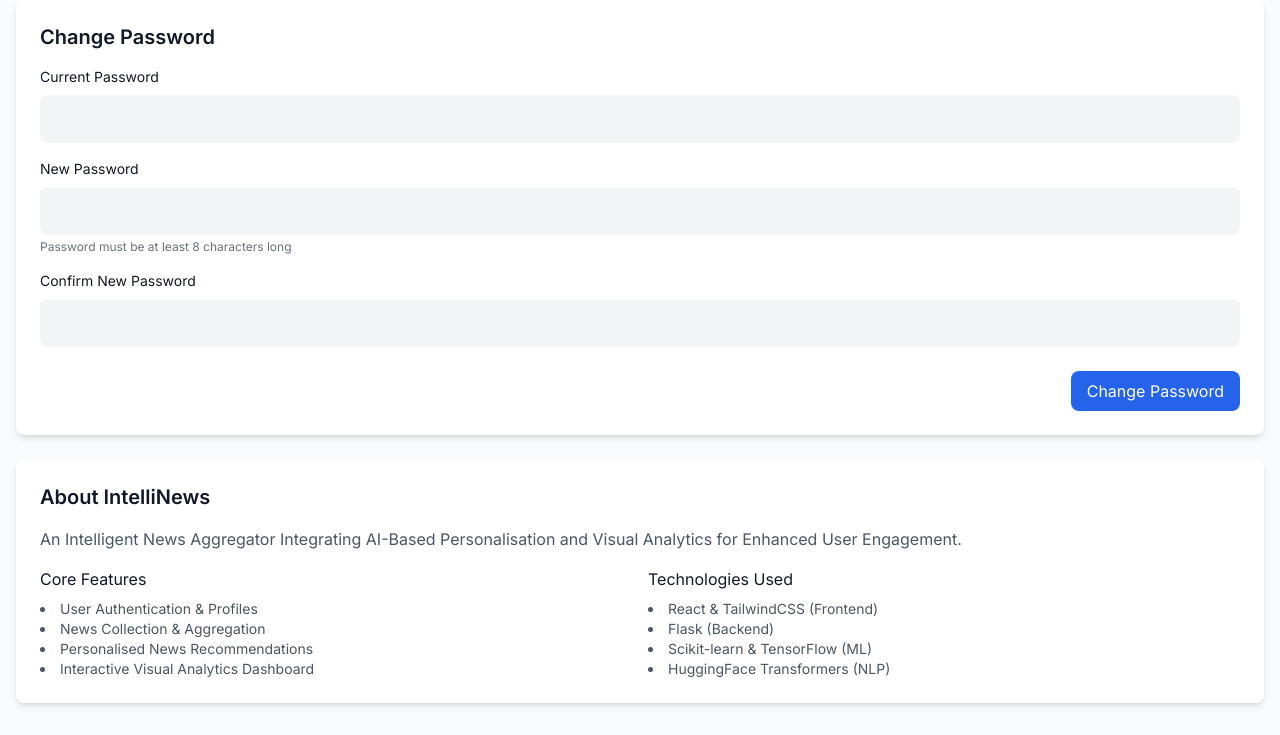
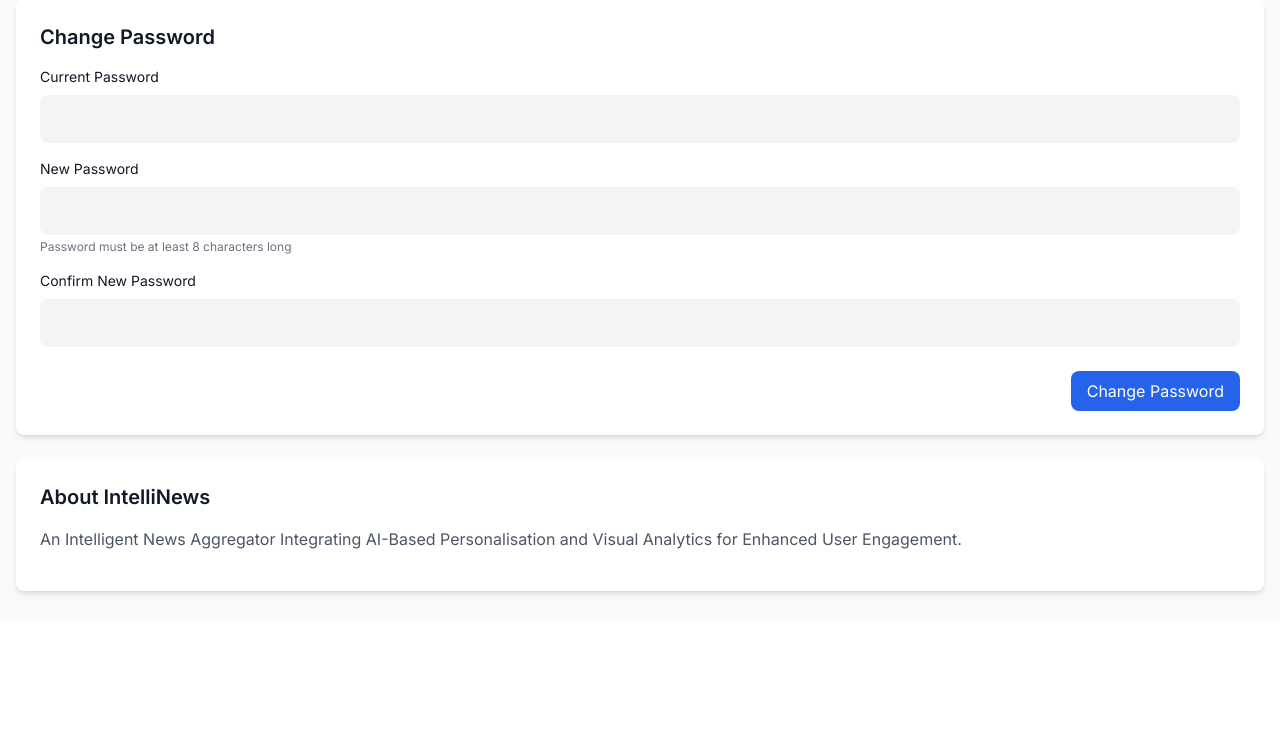
Before and after one commit to MHOPI98/intelinews, a Flask app: page /settings in a window 1280 px wide. Shown: the part 579-1314 px from the top of the page. After the commit the page ends 1175 px from the top, so only its background shows below. Run offline with Flask 3, Linux system fonts and the light colour scheme; a user stored in the database is signed in; data that the repository does not hold is empty; some libraries are stand-ins or nearby versions.

Commit message:
setting file buged fixed

```diff
--- a/templates/settings.html
+++ b/templates/settings.html
@@ -64,26 +64,6 @@
       <div class="p-6 rounded-lg shadow-md bg-white dark:bg-gray-800">
         <h3 class="text-xl font-semibold mb-4">About IntelliNews</h3>
         <p class="mb-4 text-gray-600 dark:text-gray-300">An Intelligent News Aggregator Integrating AI-Based Personalisation and Visual Analytics for Enhanced User Engagement.</p>
-        <div class="grid grid-cols-1 md:grid-cols-2 gap-4">
-          <div>
-            <h4 class="font-medium mb-2">Core Features</h4>
-            <ul class="list-disc list-inside text-sm text-gray-600 dark:text-gray-300">
-              <li>User Authentication & Profiles</li>
-              <li>News Collection & Aggregation</li>
-              <li>Personalised News Recommendations</li>
-              <li>Interactive Visual Analytics Dashboard</li>
-            </ul>
-          </div>
-          <div>
-            <h4 class="font-medium mb-2">Technologies Used</h4>
-            <ul class="list-disc list-inside text-sm text-gray-600 dark:text-gray-300">
-              <li>React & TailwindCSS (Frontend)</li>
-              <li>Flask (Backend)</li>
-              <li>Scikit-learn & TensorFlow (ML)</li>
-              <li>HuggingFace Transformers (NLP)</li>
-            </ul>
-          </div>
-        </div>
       </div>
     </section>
 {% endblock %}
```
